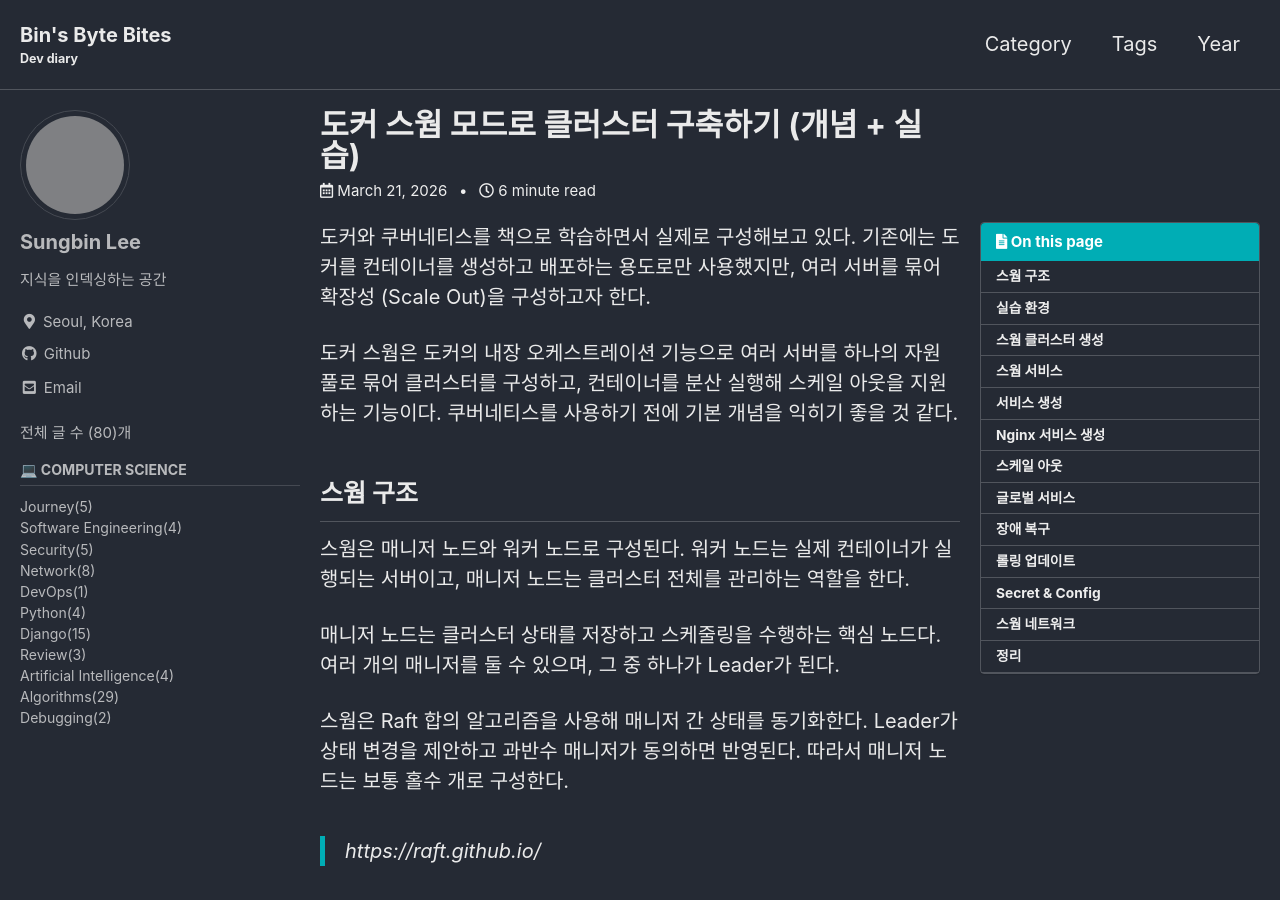
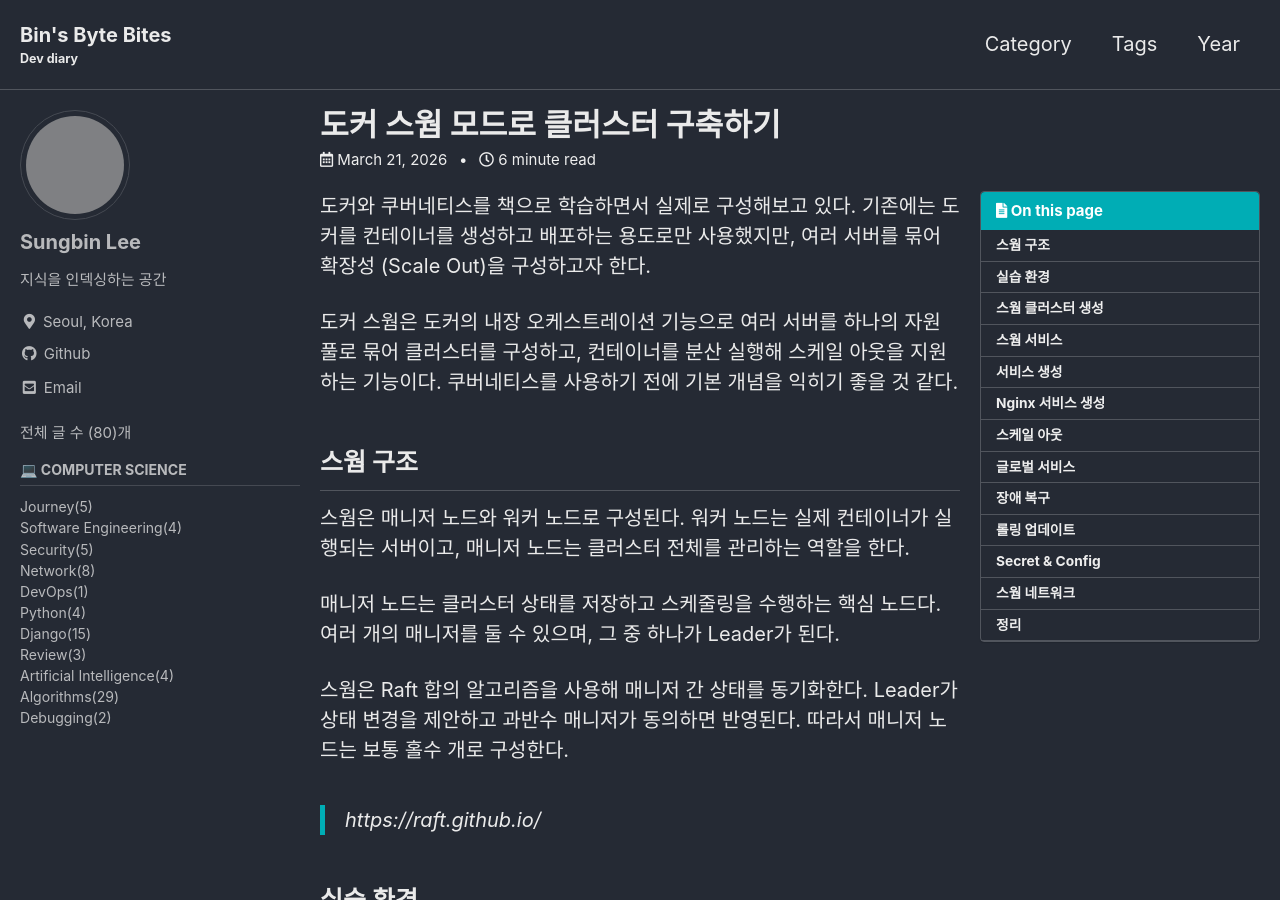
Before and after one commit to sungbinlee/tech.sungbinlee.dev, a Jekyll site: the page built from _posts/Devops/2026-03-21-docker-swarm.md, in a window 1280 px wide and 900 px high. Built offline with Jekyll 4.4.1, drawn with Linux system fonts in a browser that asks for light colours; cached includes are drawn as plain includes; comment, search, counter and statistics services are not loaded; grey boxes are pictures that could not be loaded.

Commit message:
Devops 도커 스웜 글 수정

```diff
--- a/_posts/Devops/2026-03-21-docker-swarm.md
+++ b/_posts/Devops/2026-03-21-docker-swarm.md
@@ -1,5 +1,5 @@
 ---
-title: "도커 스웜 모드로 클러스터 구축하기 (개념 + 실습)"
+title: "도커 스웜 모드로 클러스터 구축하기"
 categories:
   - DevOps
 tags:
```
